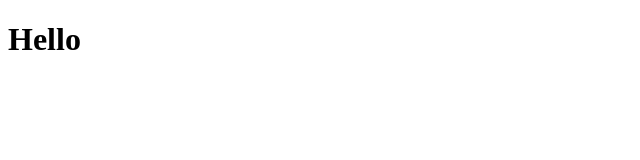
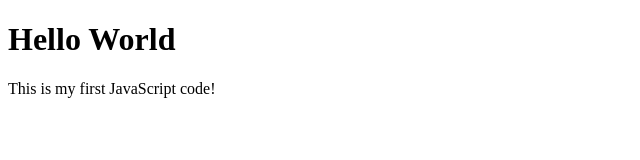
Before and after one commit to AbirlalBera/JAVA_SCRIPT, a plain HTML site: page PROGRAMS/1st_js.html in a window 1280 px wide. Shown: the whole page, without its empty margins (0-640 px from the left). Drawn offline with Linux system fonts and the light colour scheme.

Commit message:
vault backup: 2025-10-23 22:53:56

```diff
--- a/PROGRAMS/1st_js.html
+++ b/PROGRAMS/1st_js.html
@@ -6,8 +6,9 @@
     <title>Document</title>
 </head>
 <body>
-    <h1>Hello
-
-    </h1>
+    <h1>Hello World</h1>
+    <script>
+        document.write("This is my first JavaScript code!");
+    </script>
 </body>
 </html>
```
